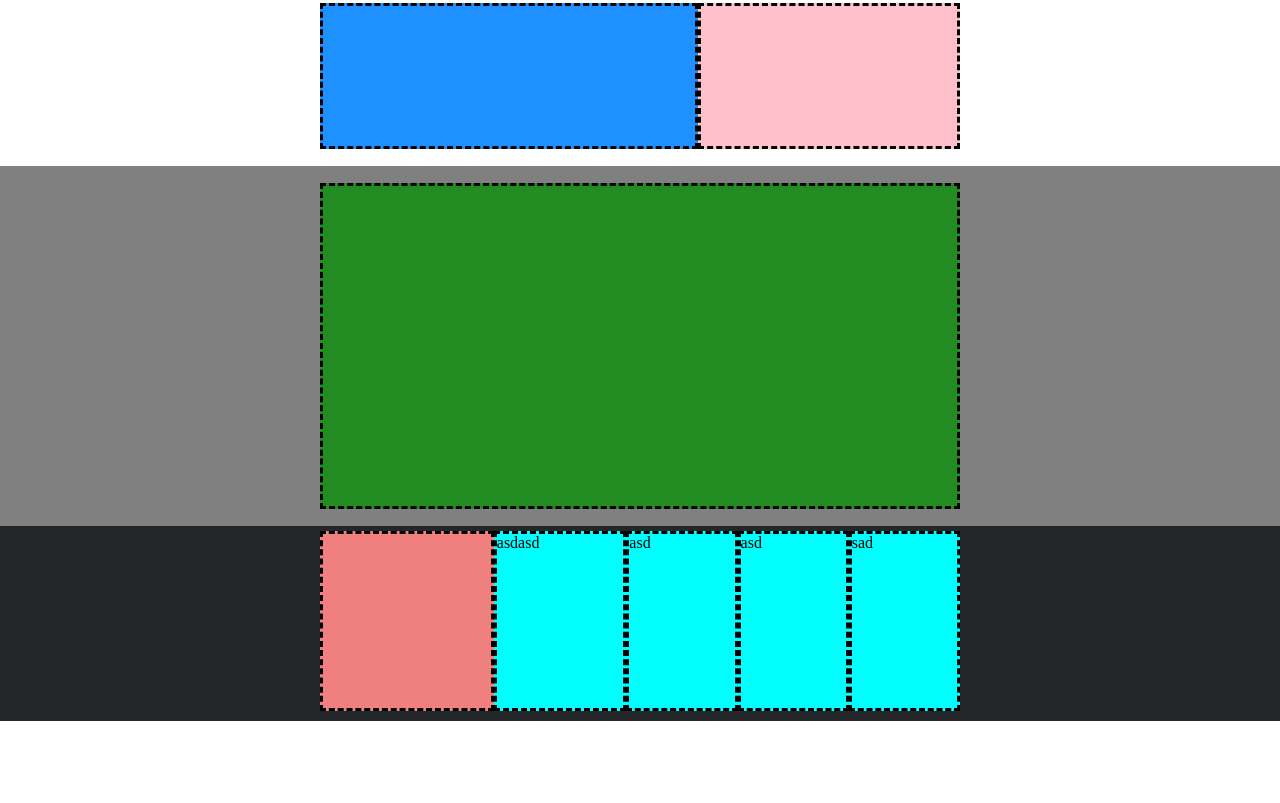
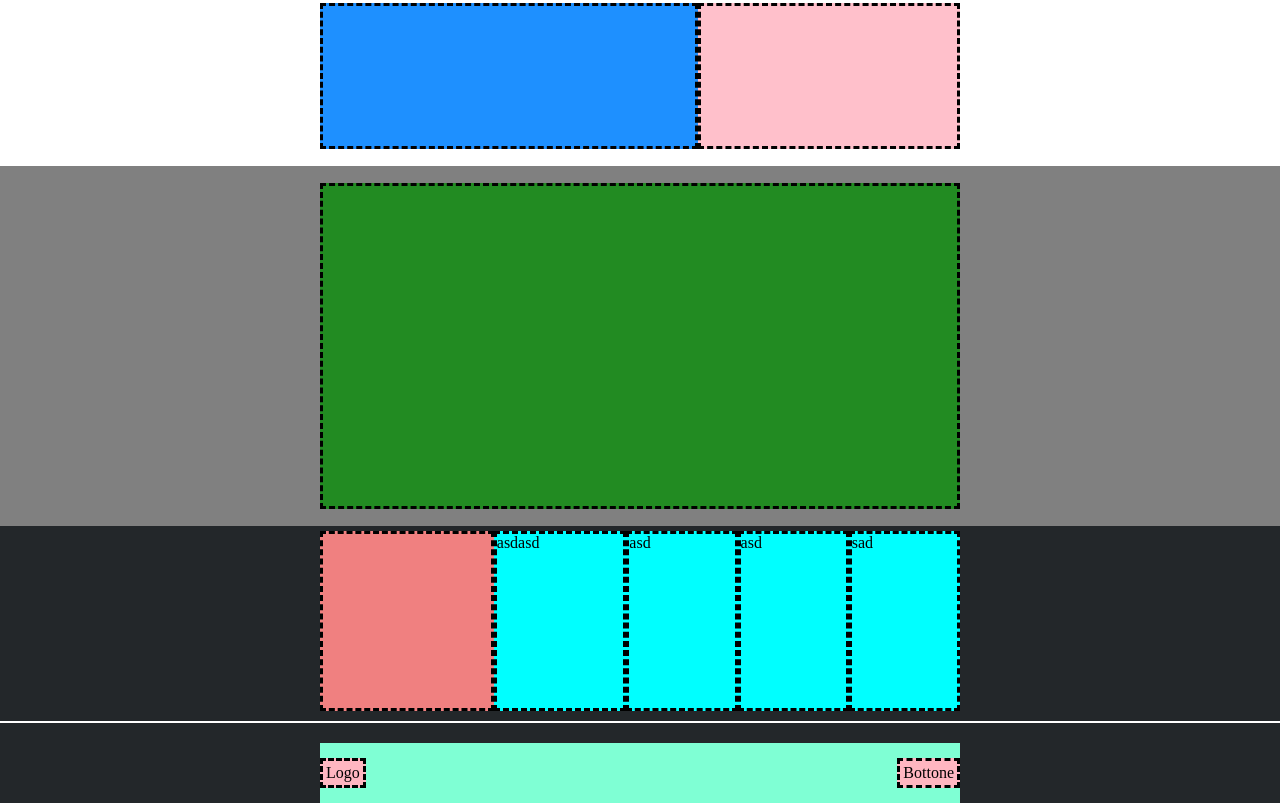
Before and after one commit to mielecarmine/htmlcss-struttura-discord, a plain HTML site: page index.html in a window 1280 px wide. Shown: the part 630-1433 px from the top of the page. Before the commit the page ends 1401 px from the top, so only its background shows below. Drawn offline with Linux system fonts and the light colour scheme.

Commit message:
feat: footer

```diff
--- a/css/style.css
+++ b/css/style.css
@@ -182,14 +182,31 @@ ul li {
 
 /* FOOTER */
 
-.div-container {
+.footer-container {
+  display: flex;
+  justify-content: center;
+  min-height: 80px;
+  margin-top: 2px;
+  background-color: #23272a;
+}
+
+.span-container {
   display: flex;
   flex-direction: row;
   align-items: center;
-  justify-content: center;
-  padding-top: 15px;
+  justify-content: space-between;
+  align-self: flex-end;
+  background-color: #7fffd4;
 
   /* debug */
-  height: 50px;
+  height: 60px;
   width: 50%;
 }
+
+.footer-button {
+  padding: 3px;
+
+  /* debug */
+  border: 3px dashed black;
+  background-color: #ffb6c1;
+}
--- a/index.html
+++ b/index.html
@@ -67,7 +67,10 @@
     </main>
 
     <footer class="footer-container">
-      <div class="div-container"></div>
+      <div class="span-container">
+        <span class="footer-button">Logo</span>
+        <span class="footer-button">Bottone</span>
+      </div>
     </footer>
   </body>
 </html>
```
